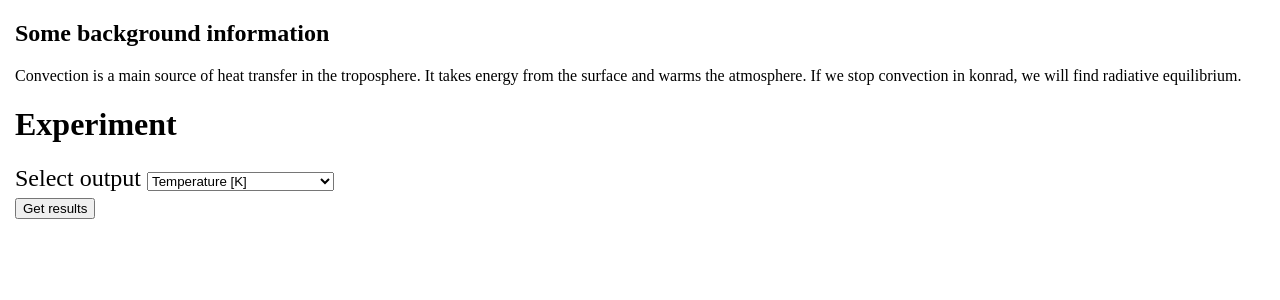
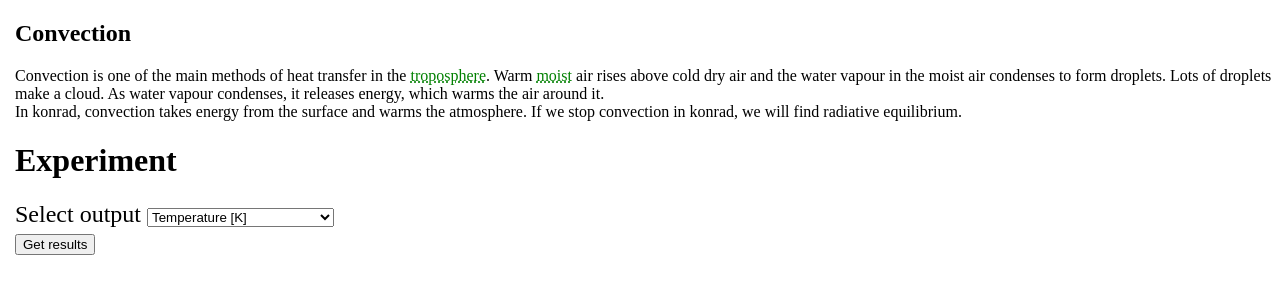
Before and after one commit to lkluft/konrad-website, a Flask app: page /convection_exp in a window 1280 px wide. Shown: the top 300 px of the page. Run offline with Flask 2, Linux system fonts and the light colour scheme.

Commit message:
Improve background info for experiments

```diff
--- a/templates/ConvExp.html
+++ b/templates/ConvExp.html
@@ -6,11 +6,20 @@
     <link rel="stylesheet" href="{{ url_for('static', filename='css/main.css') }}">
 </head>
 <body>
-    <h2>Some background information</h2>
+    <h2>Convection</h2>
     <font size=3><div>
-        Convection is a main source of heat transfer in the troposphere. It
-        takes energy from the surface and warms the atmosphere. If we
-        stop convection in konrad, we will find radiative equilibrium.
+        Convection is one of the main methods of heat transfer in the
+        <abbr title="the lowest layer of the atmosphere, where clouds form and
+        where temperature decreases with height" tabindex="-1">troposphere</abbr>.
+        Warm <abbr title="containing water vapour" tabindex="-1">moist</abbr>
+        air rises above cold dry air and the water vapour in the moist air
+        <abrr title="turns from gas to liquid" tabindex="-1">condenses</abrr>
+        to form droplets. Lots of droplets make a cloud. As water vapour
+        condenses, it releases energy, which warms the air around it.
+    </div><div>
+        In konrad, convection takes energy from the surface and warms the
+        atmosphere. If we stop convection in konrad, we will find radiative
+        equilibrium.
     </div></font>
     <h1>Experiment</h1>
     <form method="post">
```
Also changed, not shown: templates/CO2exp.html (+18 -7 lines), templates/OzoneExp.html (+11 -2 lines).
